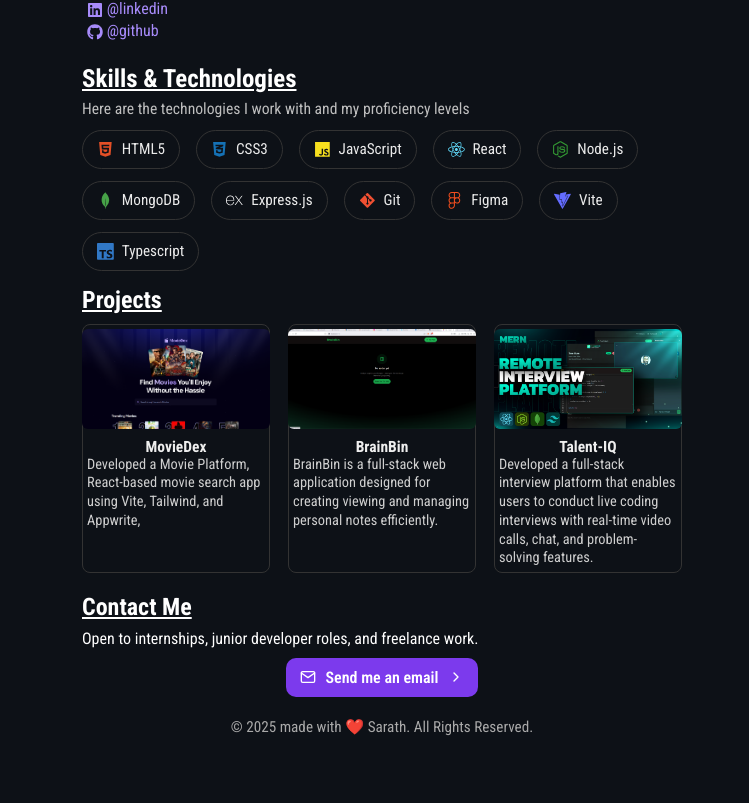
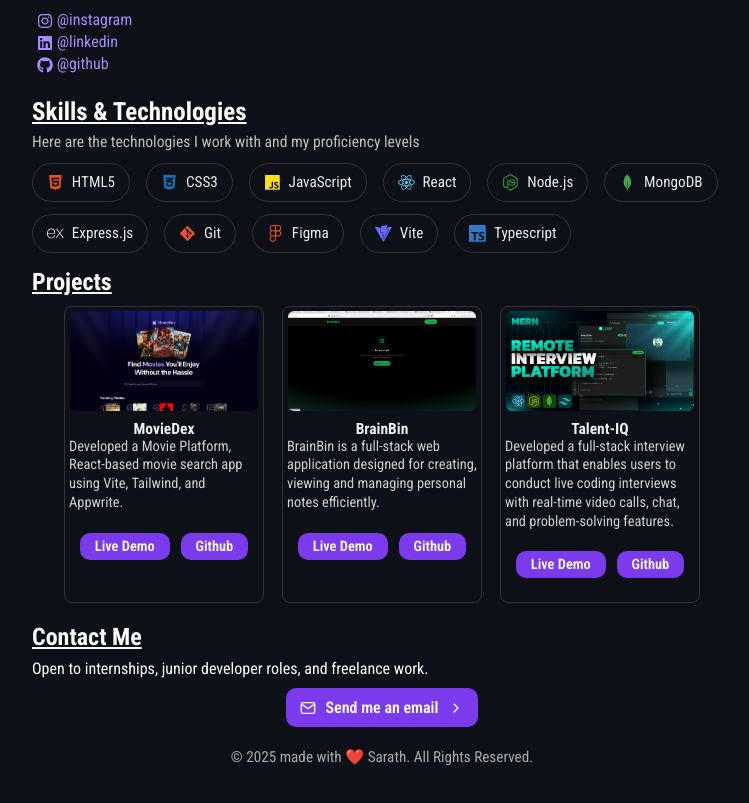
Before and after one commit to withsarath/Portfolio, a React (Vite) app: page / in a window 1280 px wide. Shown: the part 1141-1944 px from the top of the page, without its empty margins (258-1007 px from the left). Before the commit the page ends 1920 px from the top, so only its background shows below. Built offline with nearby package versions, Linux system fonts and the light colour scheme.

Commit message:
fixed some bugs

```diff
--- a/src/components/Project.jsx
+++ b/src/components/Project.jsx
@@ -1,56 +1,63 @@
 import brainbin from "../assets/brainbin.png";
 import moviedex from "../assets/moviedex.png";
 import talentIQ from "../assets/talent-iq.png";
+
+const projects = [
+  {
+    img: moviedex,
+    title: "MovieDex",
+    desc: "Developed a Movie Platform, React-based movie search app using Vite, Tailwind, and Appwrite.",
+    live: "https://movie-dex-pied.vercel.app/",
+    github: "https://github.com/withsarath/MovieDex",
+  },
+  {
+    img: brainbin,
+    title: "BrainBin",
+    desc: "BrainBin is a full-stack web application designed for creating, viewing and managing personal notes efficiently.",
+    live: "https://brainbin.onrender.com/",
+    github: "https://github.com/withsarath/BrainBin",
+  },
+  {
+    img: talentIQ,
+    title: "Talent-IQ",
+    desc: "Developed a full-stack interview platform that enables users to conduct live coding interviews with real-time video calls, chat, and problem-solving features.",
+    live: "https://talent-iq-knz5.onrender.com/",
+    github: "https://github.com/withsarath/talent-IQ",
+  },
+];
 
 const Project = () => {
   return (
     <div className="project-container" id="projects">
       <div className="bio-links-title">Projects</div>
       <div className="bio-showcase">
+        {projects.map((p) => (
+          <div key={p.title} className="bio-card">
+            <img src={p.img} alt={p.title} className="bio-img" />
+            <div className="bio-card-caption">
+              {p.title}
+              <p className="project-para">{p.desc}</p>
+              <div className="project-buttons">
                 <a
-          href="https://github.com/Sarath-33/MovieDex"
+                  href={p.live}
                   target="_blank"
                   rel="noopener noreferrer"
-          className="bio-card"
+                  className="btn"
                 >
-          <img src={moviedex} alt="YouTube" className="bio-img" />
-          <div className="bio-card-caption">
-            MovieDex
-            <br />
-            {/* <span className="bio-card-desc">A Movie Platform</span> */}
-            <p className="project-para">Developed a Movie Platform, React-based movie search app using Vite, Tailwind, and Appwrite,</p>
-          </div>
+                  Live Demo
                 </a>
                 <a
-          href="https://github.com/Sarath-33/BrainBin"
+                  href={p.github}
                   target="_blank"
                   rel="noopener noreferrer"
-          className="bio-card"
+                  className="btn"
                 >
-          <img src={brainbin} alt="Your Product" className="bio-img" />
-          <div className="bio-card-caption">
-            BrainBin
-            <br />
-            {/* <span className="bio-card-desc">A Note Taking Application</span> */}
-            <p className="project-para">BrainBin is a full-stack web application designed for creating viewing and managing personal notes efficiently.</p>
+                  Github
+                </a>
               </div>
-        </a>
-        <a
-          href="https://talent-iq-pbuei.sevalla.app/"
-          target="_blank"
-          rel="noopener noreferrer"
-          className="bio-card"
-        >
-          <img src={talentIQ} alt="Your Product" className="bio-img" />
-          <div className="bio-card-caption">
-            Talent-IQ
-            <br />
-            {/* <span className="bio-card-desc">
-              Interview Platform with video call and chat
-            </span> */}
-            <p className="project-para">Developed a full-stack interview platform that enables users to conduct live coding interviews with real-time video calls, chat, and problem-solving features.</p>
             </div>
-        </a>
+          </div>
+        ))}
       </div>
     </div>
   );
--- a/src/index.css
+++ b/src/index.css
@@ -19,7 +19,7 @@
 }
 
 .container {
-  max-width: 600px;
+  max-width: 700px;
   width: 100%;
 }
 
@@ -74,7 +74,7 @@
 }
 
 .nav-lists a::after {
-  content: '';
+  content: "";
   position: absolute;
   bottom: -2px;
   left: 0;
@@ -92,7 +92,10 @@
 }
 
 .skill-card {
-  transition: transform 0.2s ease, border-color 0.2s ease, box-shadow 0.2s ease;
+  transition:
+    transform 0.2s ease,
+    border-color 0.2s ease,
+    box-shadow 0.2s ease;
   cursor: pointer;
 }
 
@@ -296,7 +299,8 @@
   display: flex;
   flex-direction: column;
   align-items: center;
-  width: 188px;
+  /* width: 188px; */
+  width: 200px;
   border-radius: 8px;
   background: transparent;
   text-decoration: none;
@@ -364,10 +368,26 @@
     filter 0.15s ease,
     background 0.15s ease;
 }
+.project-buttons{
+  display: flex;
+  justify-content: space-evenly;
+  margin-top: 20px;
+  margin-bottom: 20px;
+}
+.project-buttons .btn {
+  padding: 5px 15px;
+  background: rgb(124, 58, 237);
+  color: white;
+  font-weight: 600;
+  border-radius: 10px;
+  border: none;
+  text-decoration: none;
+  font-size: 0.9rem;
+  transition: filter 0.15s ease;
+}
 
-.contact-cta:hover {
-  transform: translateY(-1px);
-  filter: brightness(1.02);
+.project-buttons .btn:hover {
+  filter: brightness(1.2);
 }
 
 /* footer line inside contact */
```
Lines whose indentation alone changed are shown as unchanged.
